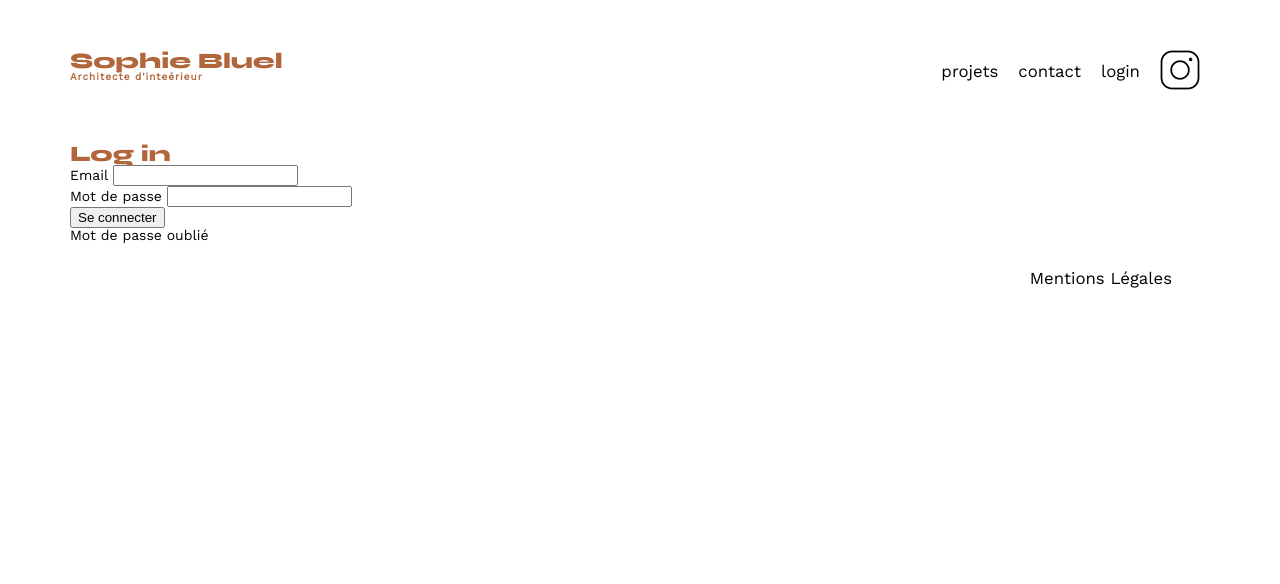
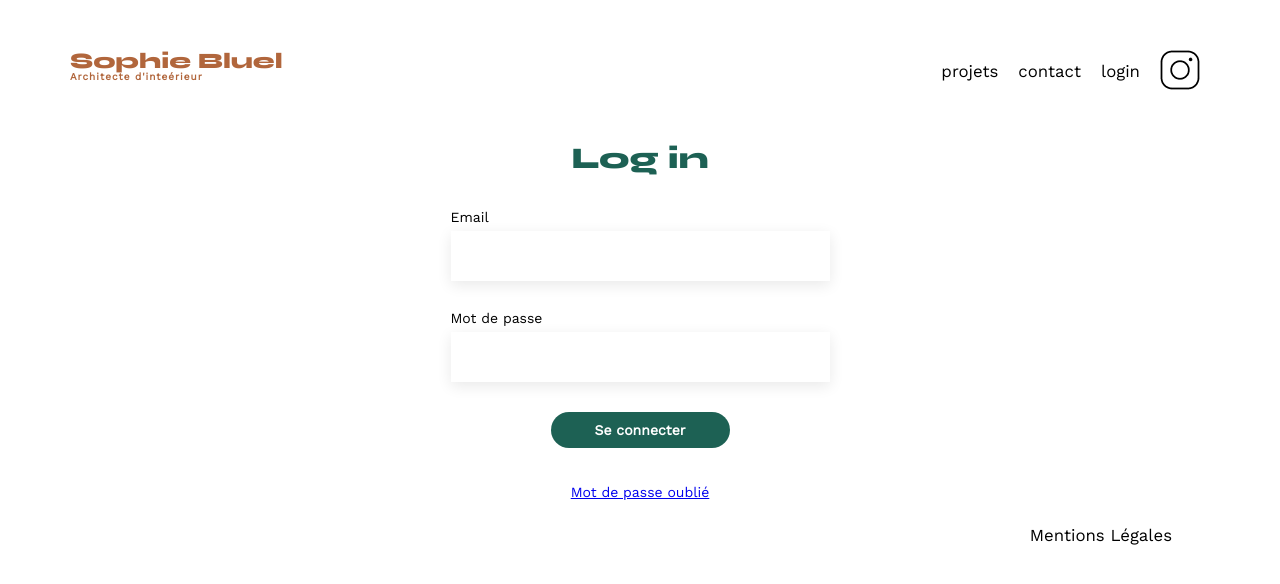
Before and after one commit to Caelr/oc-p3-sophie, a website built with Vite: page FrontEnd/login.html in a window 1280 px wide. Built offline with nearby package versions, Linux system fonts and the light colour scheme.

Commit message:
feat: css login form

```diff
--- a/FrontEnd/login.html
+++ b/FrontEnd/login.html
@@ -7,7 +7,7 @@
 	<link rel="preconnect" href="https://fonts.gstatic.com" crossorigin>
 	<link href="https://fonts.googleapis.com/css2?family=Syne:wght@700;800&family=Work+Sans&display=swap" rel="stylesheet">
 	<meta name="description" content="">
-	<link rel="stylesheet" href="/src/style.css">
+	<link rel="stylesheet" href="/src/login.css">
   <body>
     <header>
       <h1>Sophie Bluel <span>Architecte d'inteérieur</span></h1>
--- a/FrontEnd/src/login.css
+++ b/FrontEnd/src/login.css
@@ -106,4 +106,57 @@ nav li {
 li:hover {
 	color: var(--color-rust);
 }
-#
+
+
+footer nav ul {
+	display: flex;
+	justify-content: flex-end;
+	margin: 2em
+}
+
+
+
+.login{
+  display: grid;
+  place-items: center;
+  gap: 37px;
+}
+.login__title{
+  color: var(--color-green);
+  font-size: 30px;
+}
+.login__form{
+  display: grid;
+  place-items: center;
+  gap: 30px;
+}
+
+.login__form > p {
+  display: grid;
+  gap: 7px;
+}
+
+.login__form input {
+  height: 50px;
+  width: 379px;
+	font-size: 1.2em;
+	border: none;
+	box-shadow: 0px 4px 14px rgba(0, 0, 0, 0.09)
+}
+.login__form__label{
+  font-size: 14px;
+}
+.login__form__button{
+  all: unset;
+  height: 36px;
+  width: 179px;
+  background-color: var(--color-green);
+  color: white;
+  font-size: 14px;
+  border-radius: 60px;
+  text-align: center;
+  font-weight: bold;
+}
+.login__link{
+
+}
```
